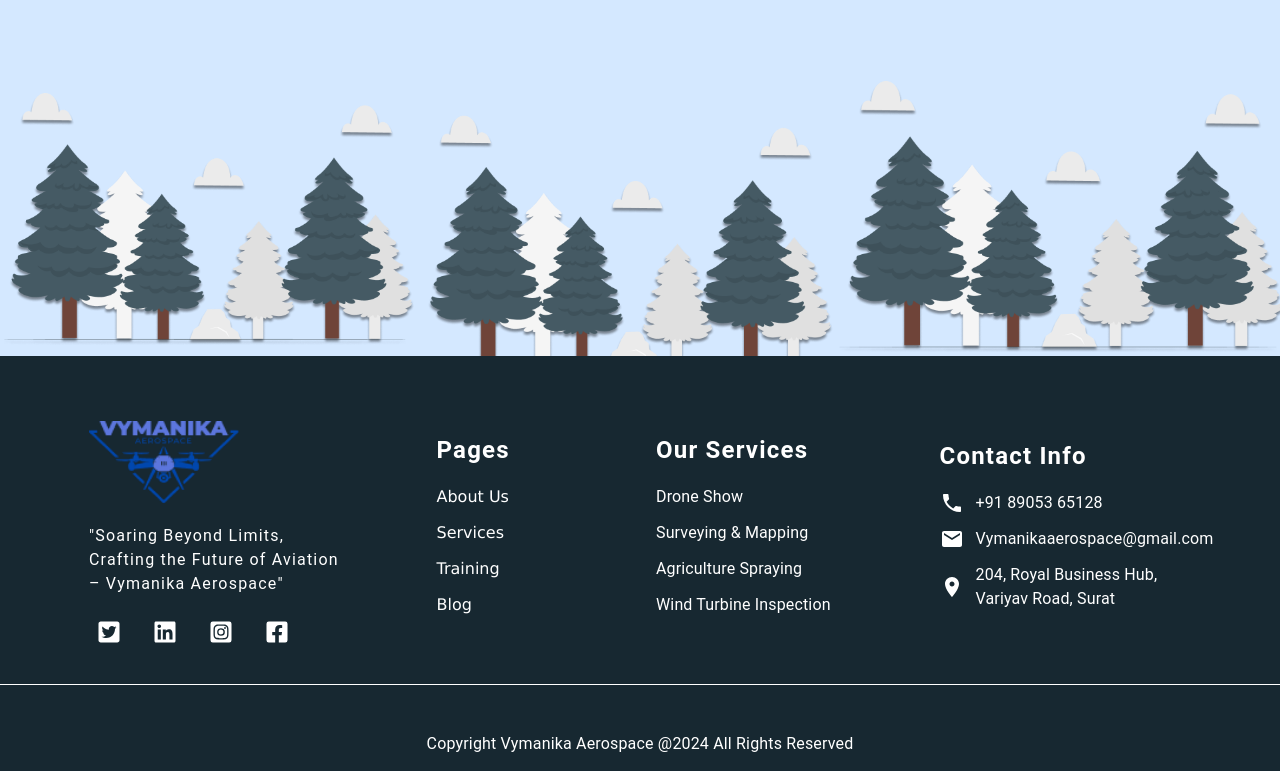
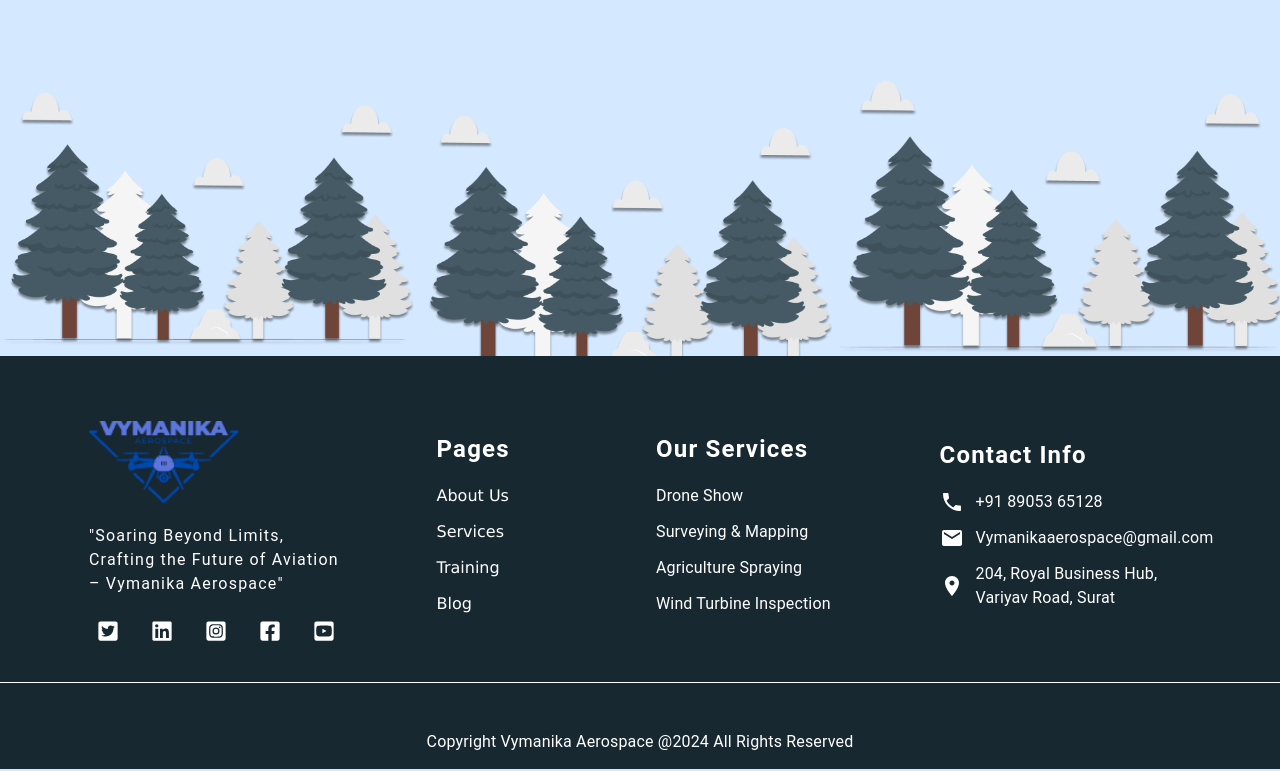
Before and after one commit to ParamJadvani/Vymanika_Aerospace, a React (Vite) app: page /blog in a window 1280 px wide. Shown: the part 2166-2937 px from the top of the page. Built offline with nearby package versions, Linux system fonts and the light colour scheme.

Commit message:
Update url of icon

```diff
--- a/src/components/Footer/SocialIcons.jsx
+++ b/src/components/Footer/SocialIcons.jsx
@@ -6,18 +6,49 @@
   FaTwitterSquare,
   FaLinkedin,
   FaInstagramSquare,
+  FaYoutubeSquare,
 } from "react-icons/fa";
 
 const SocialIcons = () => {
   const theme = useTheme(); // Access theme for consistent styling
 
-  // Shared IconButton styles using theme
-  const iconButtonStyles = {
-    color: theme.palette.common.white, // Use theme's white color
-    "&:hover": {
-      color: theme.headerTextColor, // Use theme's secondary color for hover
+  // Define hover colors for each icon
+  const hoverColors = {
+    twitter: "#1DA1F2", // Twitter blue
+    linkedin: "#0077b5", // LinkedIn blue
+    instagram: "#E1306C", // Instagram pink
+    facebook: "#1877F2", // Facebook blue
+    youtube: "#FF0000", // YouTube red
+  };
+
+  // Social links and their associated hover colors and icons
+  const socialLinks = [
+    {
+      href: "https://x.com/vymanika_aero",
+      icon: FaTwitterSquare,
+      hoverColor: hoverColors.twitter,
     },
-  };
+    {
+      href: "https://www.linkedin.com/company/vymanika-next-gen-aerospace-technologies/",
+      icon: FaLinkedin,
+      hoverColor: hoverColors.linkedin,
+    },
+    {
+      href: "https://www.instagram.com/vymanika_aerospace/",
+      icon: FaInstagramSquare,
+      hoverColor: hoverColors.instagram,
+    },
+    {
+      href: "https://www.facebook.com/profile.php?id=100093604593799&mibextid=ZbWKwL",
+      icon: FaFacebookSquare,
+      hoverColor: hoverColors.facebook,
+    },
+    {
+      href: "https://www.youtube.com/@vymanikaaerospace",
+      icon: FaYoutubeSquare,
+      hoverColor: hoverColors.youtube,
+    },
+  ];
 
   return (
     <Box
@@ -29,21 +60,23 @@
         marginTop: 2,
       }}
     >
-      <IconButton component="a" href="#" sx={iconButtonStyles}>
-        <FaTwitterSquare size={24} />
-      </IconButton>
-
-      <IconButton component="a" href="#" sx={iconButtonStyles}>
-        <FaLinkedin size={24} />
-      </IconButton>
-
-      <IconButton component="a" href="#" sx={iconButtonStyles}>
-        <FaInstagramSquare size={24} />
-      </IconButton>
-
-      <IconButton component="a" href="#" sx={iconButtonStyles}>
-        <FaFacebookSquare size={24} />
-      </IconButton>
+      {socialLinks.map(({ href, icon: Icon, hoverColor }) => (
+        <IconButton
+          key={href}
+          component="a"
+          href={href}
+          target="_blank" // Opens link in a new tab
+          rel="noopener noreferrer" // Security best practice
+          sx={{
+            color: theme.palette.common.white,
+            "&:hover": {
+              color: hoverColor,
+            },
+          }}
+        >
+          <Icon size={22} />
+        </IconButton>
+      ))}
     </Box>
   );
 };
```
